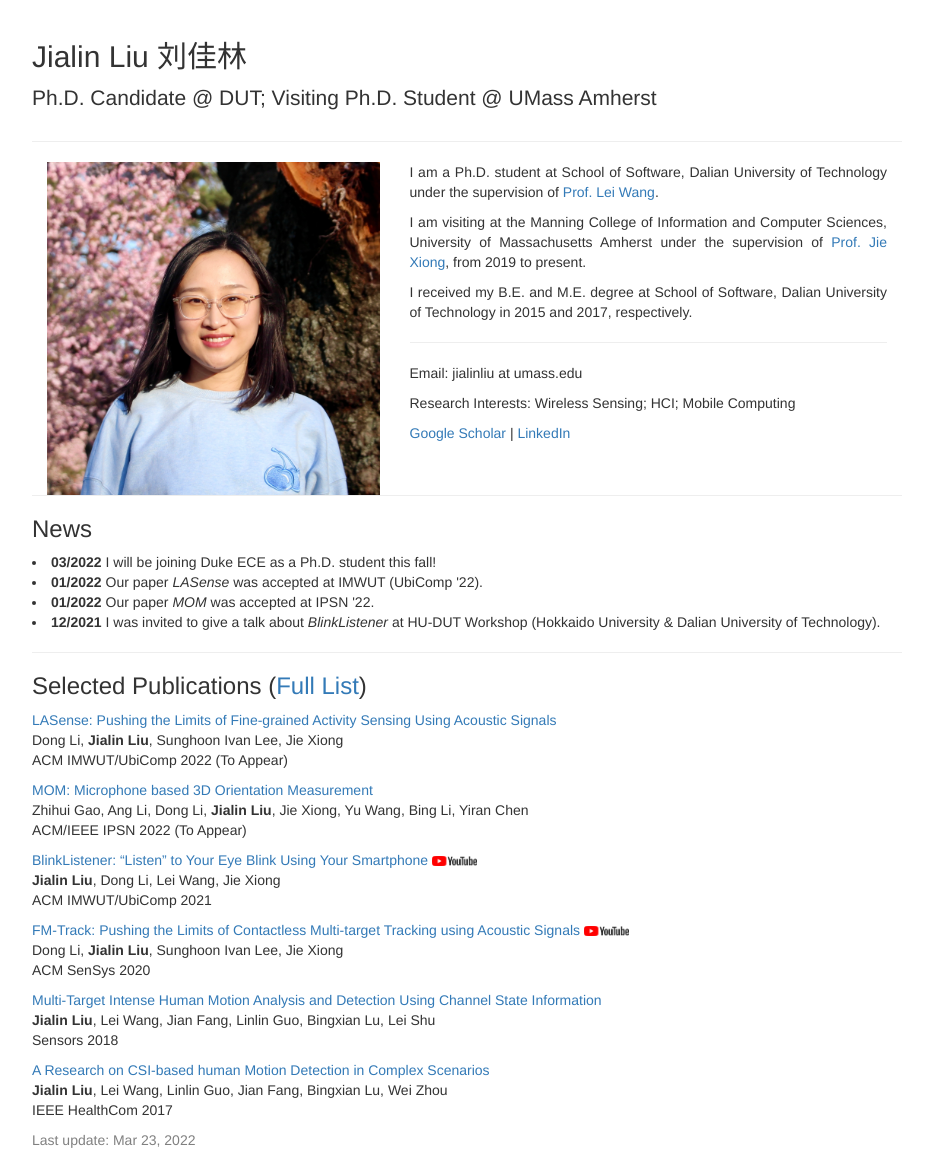
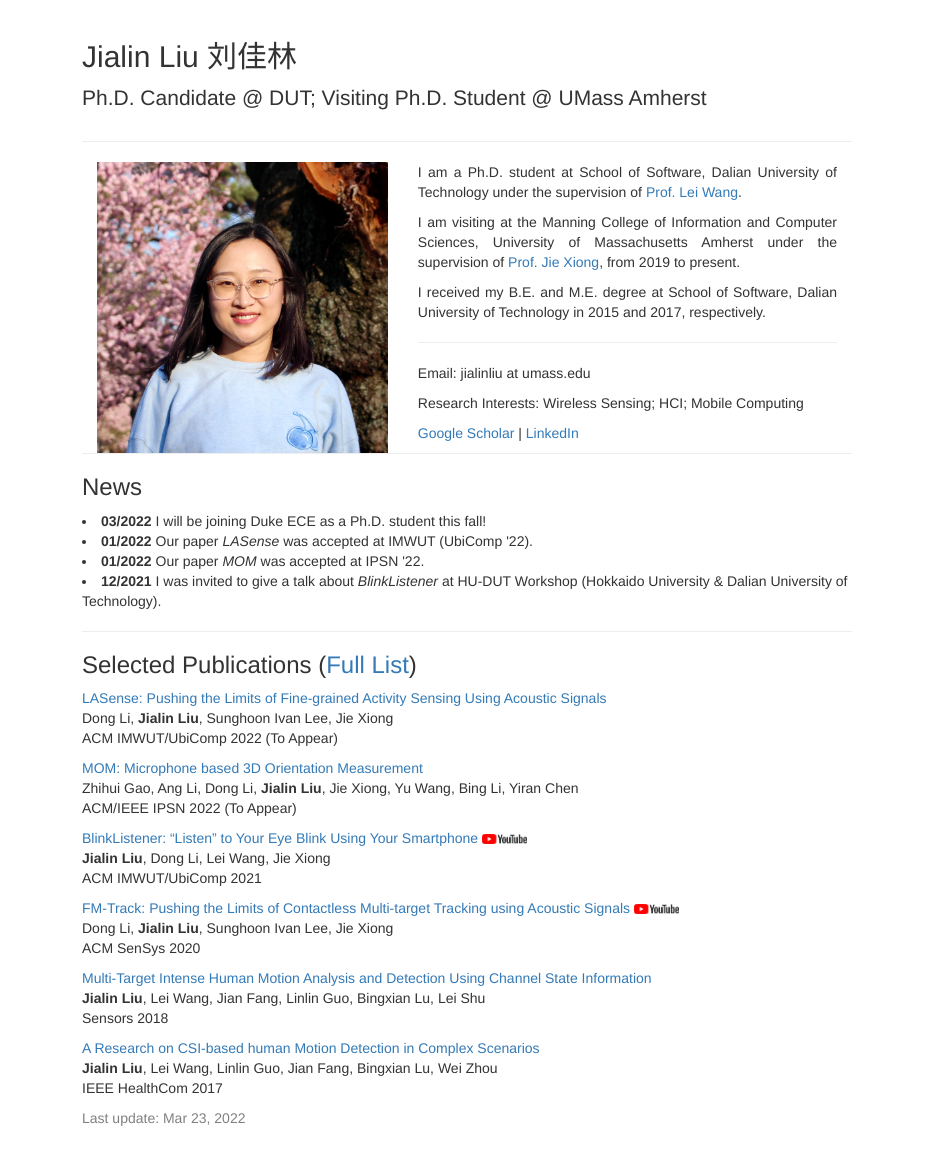
Before and after one commit to jialinliu33/jialinliu33.github.io, a Jekyll site: the page built from index.md, in a window 1280 px wide. Shown: the whole page, without its empty margins (173-1106 px from the left). Built offline with Jekyll 4.4.1, drawn with Linux system fonts in a browser that asks for light colours; our own code applies the rules of GitHub Pages for plain Markdown files; comment, search, counter and statistics services are not loaded; after the commit the page ends 1138 px from its top, so only the background shows below that.

Commit message:
Update index.md

```diff
--- a/index.md
+++ b/index.md
@@ -1,6 +1,6 @@
 
   <body>
-    <div style="max-width:900px" class="container">
+    <div style="max-width:800px" class="container">
       <div class="page-header">
         <h2>Jialin Liu 刘佳林</h2>
            <p class="lead">Ph.D. Candidate @ DUT; Visiting Ph.D. Student @ UMass Amherst</p>
```
